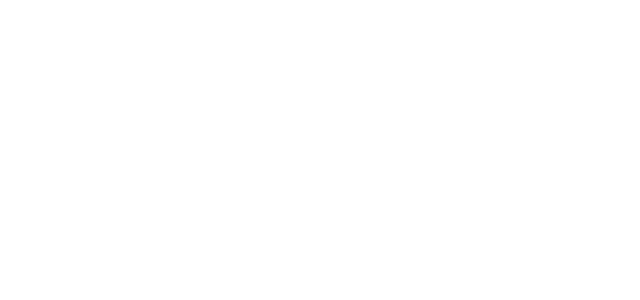
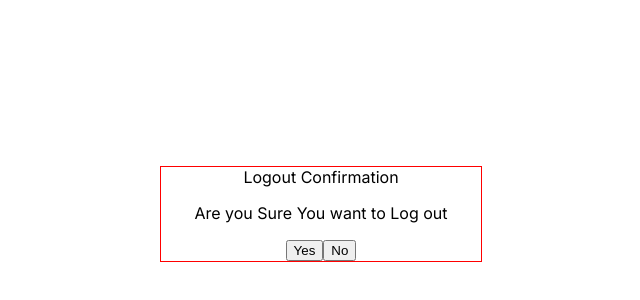
Before and after one commit to Gktech1/Reward-Your-Teacher-, a React (Create React App) app in the folder rewardteacher/: page /logout in a window 1280 px wide. Before the commit this address had no page. Shown: the part 186-486 px from the top of the page, without its empty margins (319-959 px from the left). Built offline with nearby package versions, Linux system fonts and the light colour scheme.

Commit message:
Routing on the student profile

```diff
--- a/rewardteacher/src/App.js
+++ b/rewardteacher/src/App.js
@@ -10,6 +10,8 @@ import { AllSchools } from "./Component/allSchools/AllSchools";
 import TeacherProfileScreen from "./Component/teacher/TeacherProfileScreen";
 import Student from "./Component/layout/dashboard/Student";
 import SettingsModalCard from "./Component/SettingsModal/SettingsModalCard";
+import LogoutConfirmation from "./Component/LogoutConfirmation/LogoutConfirmation";
+
 
 function App() {
   return (
@@ -28,6 +30,8 @@ function App() {
             />
             <Route path="/student-dashboard" element={<Student />} />
             <Route path="/settingsModal" element={<SettingsModalCard />} />
+            <Route path="/logout" element={<LogoutConfirmation />} />
+            <Route path="/studentProfile" element={<Student />} />
           </Routes>
         </Suspense>
       </Router>
--- /dev/null
+++ b/rewardteacher/src/Component/LogoutConfirmation/LogoutConfirmation.js
@@ -0,0 +1,25 @@
+import React from "react";
+import styled from "styled-components";
+
+export default function LogoutConfirmation() {
+  return (
+    <LogoutContainer>
+      <span>Logout Confirmation</span>
+      <p>Are you Sure You want to Log out</p>
+      <div className="buttonsFlex">
+        <button>Yes</button>
+        <button>No</button>
+      </div>
+    </LogoutContainer>
+  );
+}
+
+const LogoutContainer = styled.div`
+  border: 1px solid red;
+  width: 25%;
+  text-align:center;
+  position: absolute;
+  top: 50%;
+  left: 50%;
+  translate: -50% -50%;
+`
```
Also changed, not shown: rewardteacher/src/Component/StudentProfileComponent/Student.js (added, +18 -0 lines), rewardteacher/src/Component/StudentProfileComponent/studentProfile.js (+0 -11 lines).
